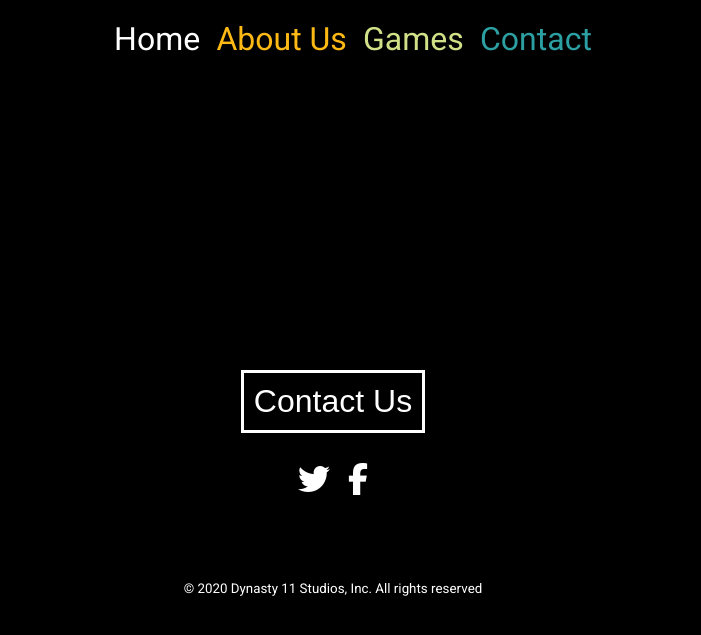
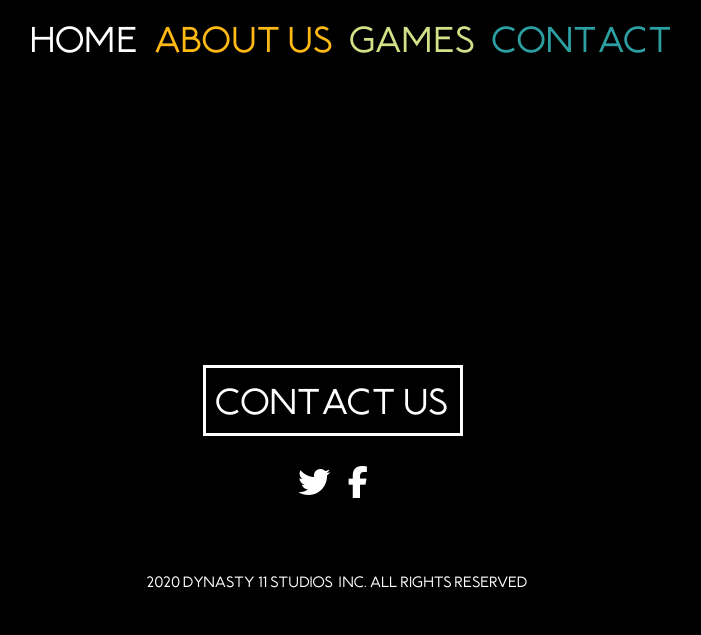
Before and after one commit to MrOrangeJuice/Dynasty11Site, a PHP site: page / in a window 1280 px wide. Shown: the top 635 px of the page, without its empty margins (307-1008 px from the left). Run offline with PHP 8.4, Linux system fonts and the light colour scheme; some libraries are stand-ins or nearby versions.

Commit message:
Updated font

```diff
--- a/style.css
+++ b/style.css
@@ -1,5 +1,10 @@
+@font-face {
+	font-family: 'RoyalCrescentdemo';
+	src: url('fonts/Royal Crescent Demo.otf');
+}
+
 body {
-	font-family: 'Heebo', sans-serif;
+	font-family: 'RoyalCrescentdemo';
 	background-color: black;
 	color: white;
 	text-align: center;
@@ -96,6 +101,7 @@
 	transition-duration: 0.2s;
 	font-size: 2em;
 	padding: 10px;
+	font-family: 'RoyalCrescentDemo';
 }
 
 .bigButton:hover {
```
Also changed, not shown: fonts/Royal Crescent demo.otf (added).
